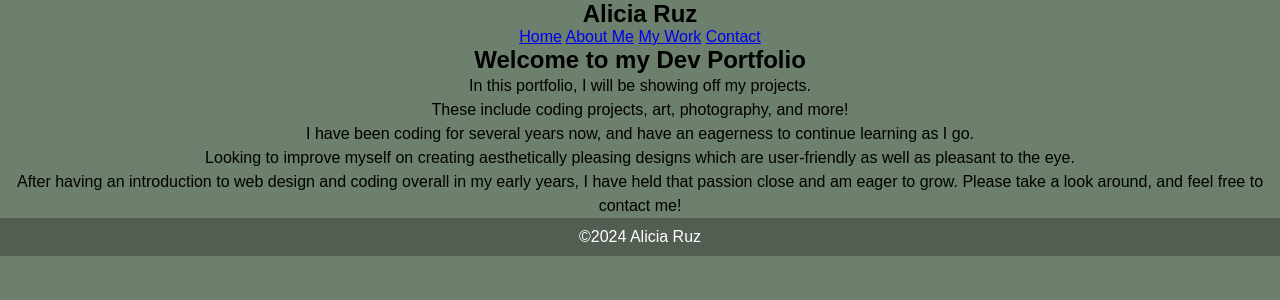
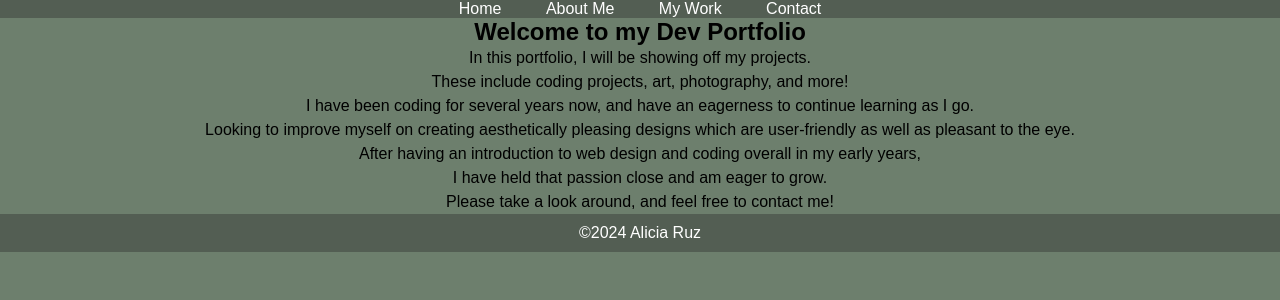
Before and after one commit to CawWoo/sa16-act3, a Django app: page /home/ in a window 1280 px wide. Shown: the top 300 px of the page. Run offline with Django 5.2, Linux system fonts and the light colour scheme.

Commit message:
Made some aesthetic edits

```diff
--- a/devportfolio/pages/static/portfolio.css
+++ b/devportfolio/pages/static/portfolio.css
@@ -10,13 +10,13 @@ body {
 }
 
 /* Navbar styling */
-.navbar {
+#navigation {
     text-align: center;
     background-color: #535e53;
     color: #fff;
 }
 
-.navbar a {
+#navigation a {
     color: #fff;
     text-decoration: none;
     padding: 10px 20px;
--- a/devportfolio/pages/templates/base.html
+++ b/devportfolio/pages/templates/base.html
@@ -8,7 +8,6 @@
         <link rel="stylesheet" href="{% static 'portfolio.css' %}">
     </head>
     <body>
-        <h1>Alicia Ruz</h1>
         <div id="navigation">
           <a href="/home" target="_top">Home</a>
           <a href="/about" target="_top">About Me</a>
--- a/devportfolio/pages/templates/pages/home.html
+++ b/devportfolio/pages/templates/pages/home.html
@@ -17,9 +17,9 @@
 
     <p>I have been coding for several years now, and have an eagerness to continue learning as I go. <br>
         Looking to improve myself on creating aesthetically pleasing designs which are user-friendly as well as pleasant to the eye. <br>
-        After having an introduction to web design and coding overall in my early years, I have held that passion close and am eager to grow.
+        After having an introduction to web design and coding overall in my early years, <br>I have held that passion close and am eager to grow.
 
-        Please take a look around, and feel free to contact me!
+        <br>Please take a look around, and feel free to contact me!
     </p>
 </body>
 </html>
```
